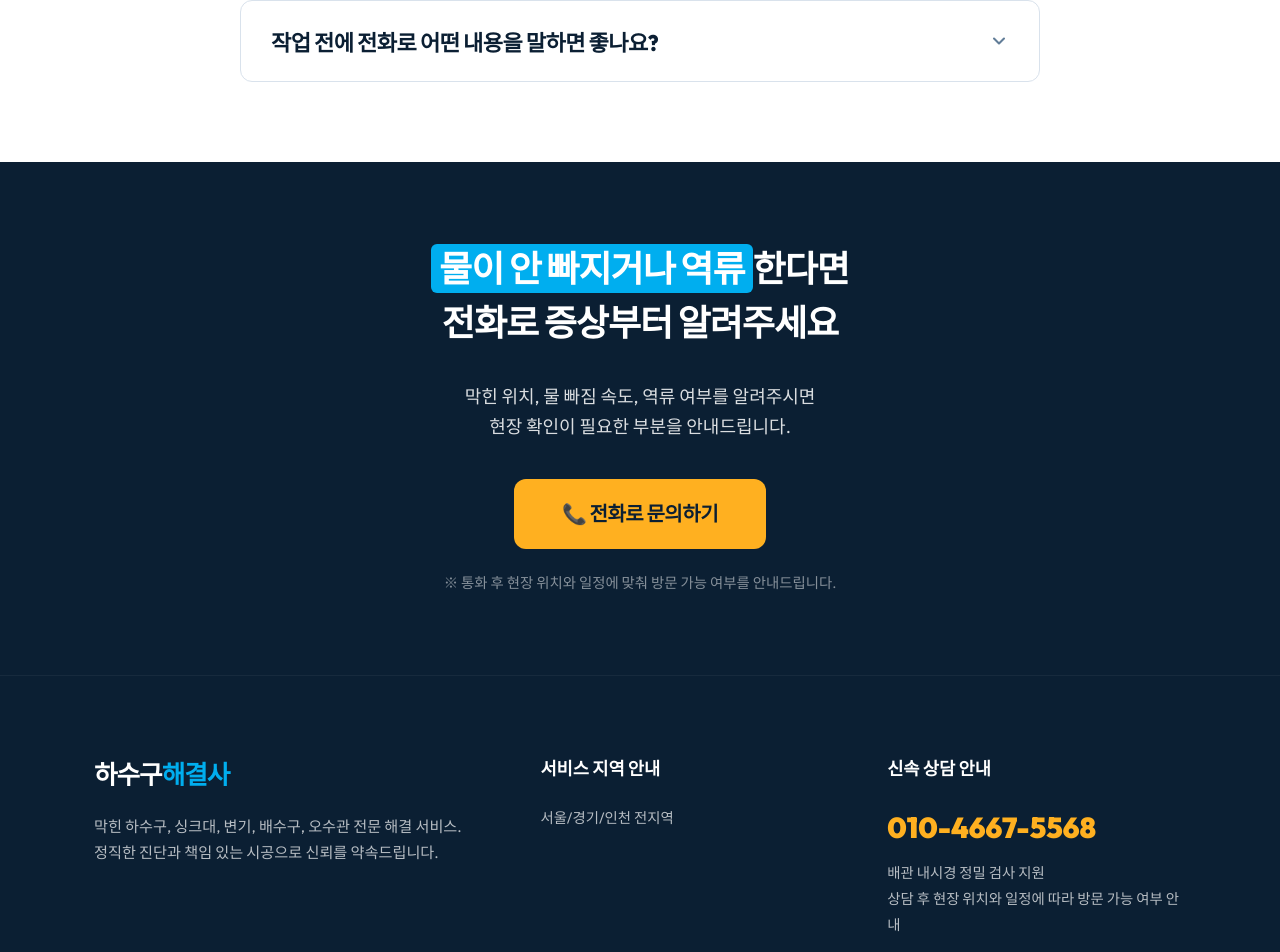
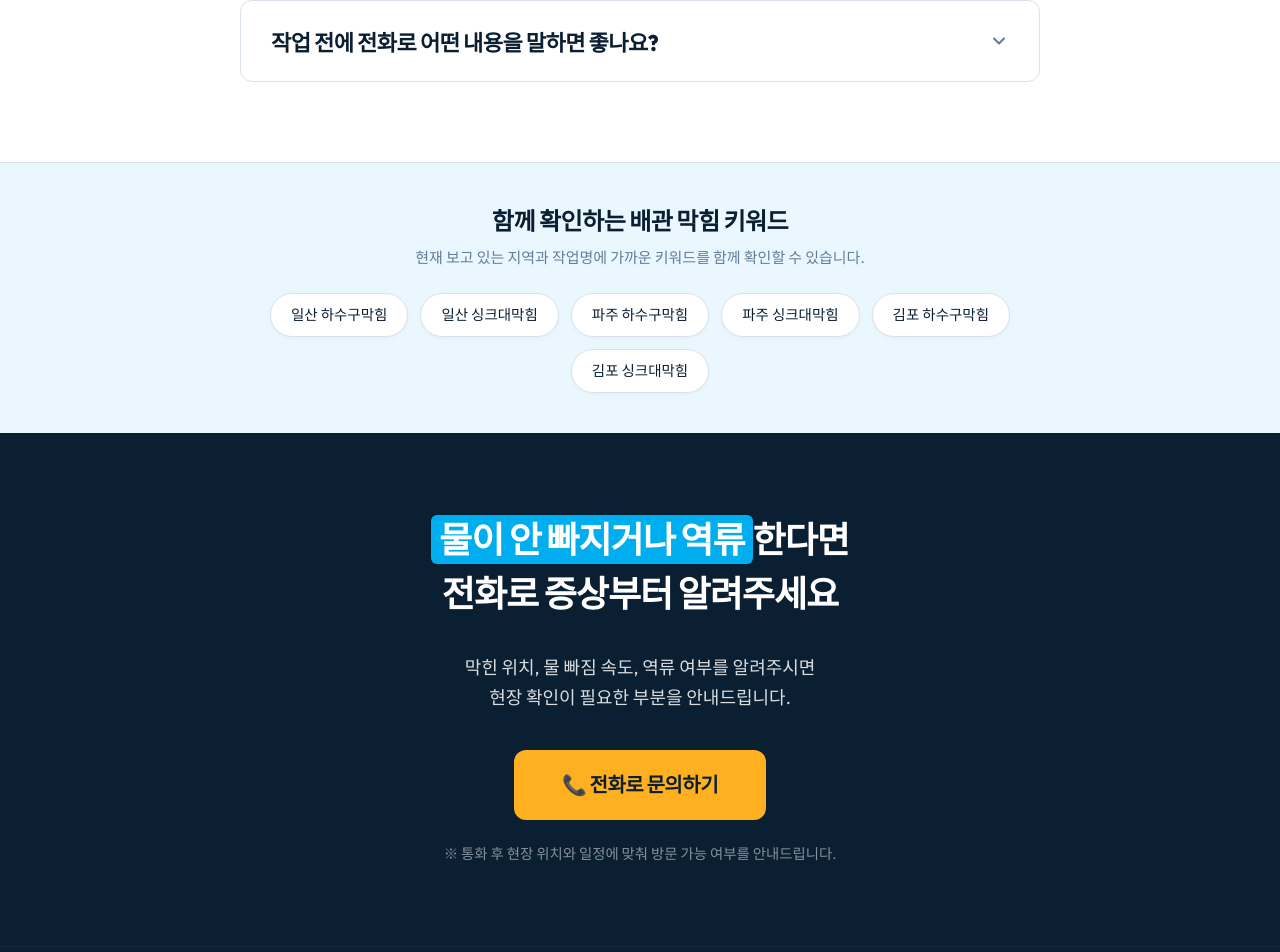
Before and after one commit to wogus5695-ctrl/seoul-hasugu-01, a Next.js app: page / in a window 1280 px wide. Shown: the part 6585-7537 px from the top of the page. Built offline with nearby package versions, Linux system fonts and the light colour scheme.

Commit message:
feat: 동적 키워드 랜딩용 관련 키워드 내부 링크 블록(RelatedKeywords) 개발 및 공백 검수 반영

```diff
--- a/app/page.js
+++ b/app/page.js
@@ -8,6 +8,7 @@ import CaseSection from '@/components/CaseSection';
 import FaqSection from '@/components/FaqSection';
 import CallToAction from '@/components/CallToAction';
 import Footer from '@/components/Footer';
+import RelatedKeywords from '@/components/RelatedKeywords';
 
 // 동적 메타데이터 생성 함수 (쿼리 파라미터 k 기반)
 export async function generateMetadata({ searchParams }) {
@@ -75,6 +76,7 @@ export default function Home({ searchParams }) {
       <ProcessSection />
       <CaseSection keyword={decodedKeyword} hasKeyword={hasKeyword} />
       <FaqSection keyword={decodedKeyword} hasKeyword={hasKeyword} />
+      <RelatedKeywords keyword={decodedKeyword} hasKeyword={hasKeyword} />
       <CallToAction />
       <Footer keyword={decodedKeyword} hasKeyword={hasKeyword} />
     </>
--- /dev/null
+++ b/components/RelatedKeywords.js
@@ -0,0 +1,137 @@
+// components/RelatedKeywords.js
+import Link from 'next/link';
+import styles from './RelatedKeywords.module.css';
+
+const JOBS = [
+  '하수구막힘',
+  '싱크대막힘',
+  '변기막힘',
+  '배수구막힘',
+  '오수관역류',
+  '오수관막힘'
+];
+
+const parentRegions = {
+  // 일산동구 동
+  '식사동': ['일산동구', '일산', '일산시'],
+  '중산동': ['일산동구', '일산', '일산시'],
+  '정발산동': ['일산동구', '일산', '일산시'],
+  '풍산동': ['일산동구', '일산', '일산시'],
+  '백석동': ['일산동구', '일산', '일산시'],
+  '마두동': ['일산동구', '일산', '일산시'],
+  '장항동': ['일산동구', '일산', '일산시'],
+  '고봉동': ['일산동구', '일산', '일산시'],
+  // 일산서구 동
+  '일산동': ['일산서구', '일산', '일산시'],
+  '탄현동': ['일산서구', '일산', '일산시'],
+  '주엽동': ['일산서구', '일산', '일산시'],
+  '대화동': ['일산서구', '일산', '일산시'],
+  '송포동': ['일산서구', '일산', '일산시'],
+  '덕이동': ['일산서구', '일산', '일산시'],
+  '가좌동': ['일산서구', '일산', '일산시'],
+  // 파주 읍/면/동
+  '문산읍': ['파주', '파주시', '운정동'],
+  '조리읍': ['파주', '파주시', '운정동'],
+  '법원읍': ['파주', '파주시', '금촌동'],
+  '파주읍': ['파주', '파주시', '금촌동'],
+  '광탄면': ['파주', '파주시', '문산읍'],
+  '탄현면': ['파주', '파주시', '교하동'],
+  '월롱면': ['파주', '파주시', '금촌동'],
+  '적성면': ['파주', '파주시', '문산읍'],
+  '파평면': ['파주', '파주시', '문산읍'],
+  '군내면': ['파주', '파주시', '문산읍'],
+  '장단면': ['파주', '파주시', '문산읍'],
+  '진동면': ['파주', '파주시', '문산읍'],
+  '진서면': ['파주', '파주시', '문산읍'],
+  '교하동': ['파주', '파주시', '운정동'],
+  '운정동': ['파주', '파주시', '교하동'],
+  '금촌동': ['파주', '파주시', '운정동'],
+  // 김포 읍/면/동
+  '통진읍': ['김포', '김포시', '장기동'],
+  '고촌읍': ['김포', '김포시', '풍무동'],
+  '양촌읍': ['김포', '김포시', '구래동'],
+  '대곶면': ['김포', '김포시', '양촌읍'],
+  '월곶면': ['김포', '김포시', '통진읍'],
+  '하성면': ['김포', '김포시', '통진읍'],
+  '김포본동': ['김포', '김포시', '사우동'],
+  '장기본동': ['김포', '김포시', '장기동'],
+  '사우동': ['김포', '김포시', '풍무동'],
+  '풍무동': ['김포', '김포시', '사우동'],
+  '장기동': ['김포', '김포시', '구래동'],
+  '구래동': ['김포', '김포시', '마산동'],
+  '마산동': ['김포', '김포시', '구래동'],
+  '운양동': ['김포', '김포시', '장기동'],
+
+  // 상위 단위인 경우 하위 대표 동/구 연결
+  '일산동구': ['식사동', '백석동', '마두동', '장항동'],
+  '일산서구': ['주엽동', '대화동', '탄현동', '덕이동'],
+  '일산': ['일산동구', '일산서구', '식사동', '대화동'],
+  '일산시': ['일산동구', '일산서구', '마두동', '주엽동'],
+  '파주': ['운정동', '금촌동', '문산읍', '교하동'],
+  '파주시': ['운정동', '금촌동', '문산읍', '교하동'],
+  '김포': ['장기동', '구래동', '운양동', '풍무동'],
+  '김포시': ['장기동', '구래동', '운양동', '풍무동']
+};
+
+export default function RelatedKeywords({ keyword, hasKeyword }) {
+  // 기본 키워드가 없을 경우 추천용 기본 목록 제공
+  if (!hasKeyword || !keyword) {
+    const defaultKeywords = [
+      { name: '일산 하수구막힘', param: '일산-하수구막힘' },
+      { name: '일산 싱크대막힘', param: '일산-싱크대막힘' },
+      { name: '파주 하수구막힘', param: '파주-하수구막힘' },
+      { name: '파주 싱크대막힘', param: '파주-싱크대막힘' },
+      { name: '김포 하수구막힘', param: '김포-하수구막힘' },
+      { name: '김포 싱크대막힘', param: '김포-싱크대막힘' }
+    ];
+    return renderLinks(defaultKeywords);
+  }
+
+  // 1. 키워드 분석 (예: '식사동 싱크대막힘' -> region: '식사동', job: '싱크대막힘')
+  const parts = keyword.trim().split(' ');
+  const region = parts[0] || '일산';
+  const job = parts[1] || '하수구막힘';
+
+  // 2. 관련 작업명 4개 추출 (현재 작업명 제외)
+  const otherJobs = JOBS.filter((j) => j !== job).slice(0, 4);
+  const sameRegionLinks = otherJobs.map((j) => ({
+    name: `${region} ${j}`,
+    param: `${region}-${j}`
+  }));
+
+  // 3. 관련 지역 3~4개 추출
+  const relatedRegions = parentRegions[region] || ['일산', '파주', '김포'];
+  const sameJobLinks = relatedRegions.map((r) => ({
+    name: `${r} ${job}`,
+    param: `${r}-${job}`
+  }));
+
+  // 4. 두 링크 리스트 합치기 (최대 8개 제한)
+  const allLinks = [...sameRegionLinks, ...sameJobLinks].slice(0, 8);
+
+  return renderLinks(allLinks);
+}
+
+function renderLinks(links) {
+  return (
+    <section className={styles.section}>
+      <div className="container">
+        <h3 className={styles.title}>함께 확인하는 배관 막힘 키워드</h3>
+        <p className={styles.description}>
+          현재 보고 있는 지역과 작업명에 가까운 키워드를 함께 확인할 수 있습니다.
+        </p>
+        <div className={styles.grid}>
+          {links.map((link, index) => (
+            <Link
+              key={index}
+              href={`/?k=${encodeURIComponent(link.param)}`}
+              className={styles.linkPill}
+            >
+              {link.name}
+            </Link>
+          ))}
+        </div>
+      </div>
+    </section>
+  );
+}
--- /dev/null
+++ b/components/RelatedKeywords.module.css
@@ -0,0 +1,83 @@
+/* components/RelatedKeywords.module.css */
+.section {
+  background-color: var(--neutral-light); /* 연한 라이트블루 배경 */
+  padding: 40px 0; /* compact하게 구성하기 위해 패딩을 기존 80px에서 40px로 축소 */
+  border-top: 1px solid var(--neutral-line);
+}
+
+.title {
+  font-size: 24px;
+  font-weight: 800;
+  color: var(--primary-deep); /* 딥네이비 색상 */
+  text-align: center;
+  margin-bottom: 8px;
+  letter-spacing: -0.5px;
+  word-break: keep-all;
+}
+
+.description {
+  font-size: 15px;
+  color: var(--neutral-muted);
+  text-align: center;
+  margin-bottom: 24px;
+  word-break: keep-all;
+}
+
+.grid {
+  display: flex;
+  flex-wrap: wrap;
+  justify-content: center;
+  gap: 12px;
+  max-width: 800px;
+  margin: 0 auto;
+}
+
+.linkPill {
+  display: inline-flex;
+  align-items: center;
+  justify-content: center;
+  padding: 10px 20px;
+  background-color: var(--white);
+  border: 1px solid var(--neutral-line);
+  border-radius: 30px;
+  font-size: 14.5px;
+  font-weight: 500;
+  color: var(--primary-deep);
+  transition: all var(--transition-fast);
+  box-shadow: 0 2px 4px rgba(0, 0, 0, 0.03);
+}
+
+.linkPill:hover {
+  background-color: var(--primary-ocean);
+  color: var(--white);
+  border-color: var(--primary-ocean);
+  transform: translateY(-2px);
+  box-shadow: 0 4px 8px rgba(0, 174, 239, 0.2);
+}
+
+/* 모바일 뷰포트 (767px 이하) */
+@media (max-width: 767px) {
+  .section {
+    padding: 32px 0;
+  }
+
+  .title {
+    font-size: 20px;
+  }
+
+  .description {
+    font-size: 14px;
+    margin-bottom: 20px;
+    padding: 0 10px;
+  }
+
+  .grid {
+    gap: 8px;
+    padding: 0 8px;
+  }
+
+  .linkPill {
+    padding: 8px 16px;
+    font-size: 13.5px;
+  }
+}
```
